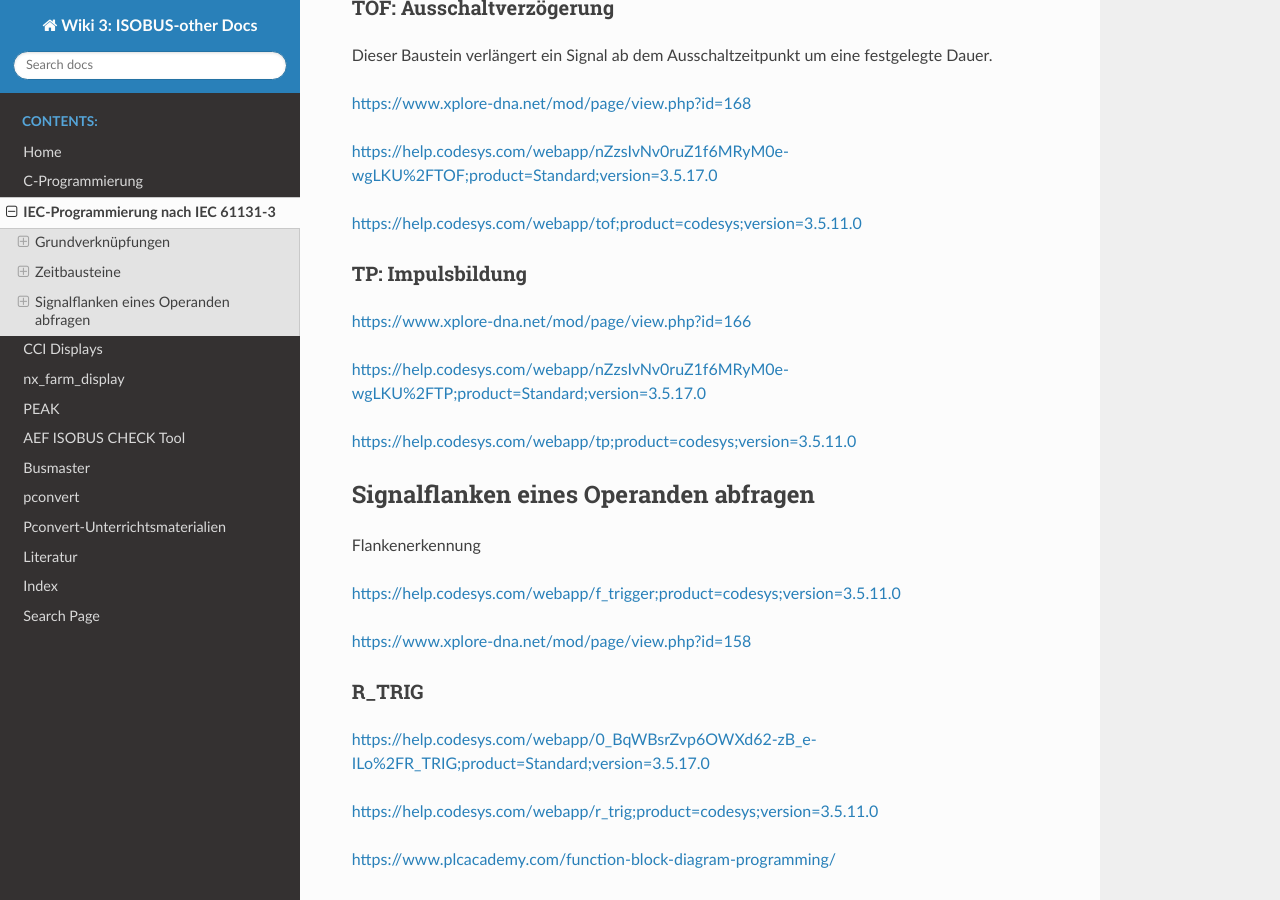
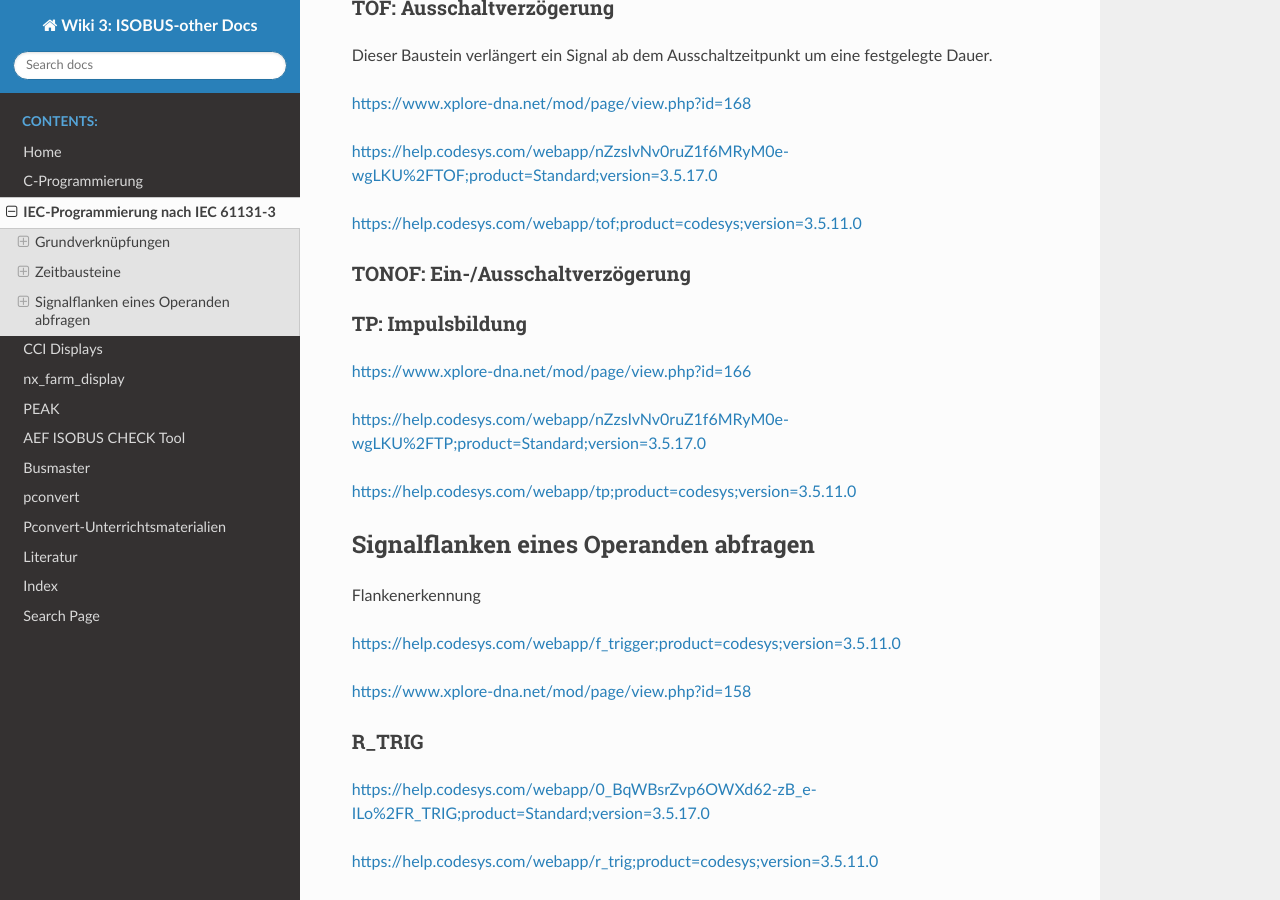
Before and after one commit to Meisterschulen-am-Ostbahnhof-Munchen/ISOBUS-other-docs, a Sphinx documentation site: the page built from docs/IEC-Programmierung.md, in a window 1280 px wide and 900 px high, scrolled down 2238 px. Built offline with Sphinx 7.4.7 and the Read the Docs theme 3.1.0, drawn with Linux system fonts in a browser that asks for light colours.

Commit message:
Update IEC-Programmierung.md

```diff
--- a/docs/IEC-Programmierung.md
+++ b/docs/IEC-Programmierung.md
@@ -92,6 +92,8 @@ Dieser Baustein verlängert ein Signal ab dem Ausschaltzeitpunkt um eine festgel
 
 <https://help.codesys.com/webapp/tof;product=codesys;version=3.5.11.0>
 
+### TONOF: Ein-/Ausschaltverzögerung
+
 ### TP: Impulsbildung
 
 <https://www.xplore-dna.net/mod/page/view.php?id=166>
@@ -99,6 +101,8 @@ Dieser Baustein verlängert ein Signal ab dem Ausschaltzeitpunkt um eine festgel
 <https://help.codesys.com/webapp/nZzsIvNv0ruZ1f6MRyM0e-wgLKU%2FTP;product=Standard;version=3.5.17.0>
 
 <https://help.codesys.com/webapp/tp;product=codesys;version=3.5.11.0>
+
+
 
 ## Signalflanken eines Operanden abfragen
 
```
